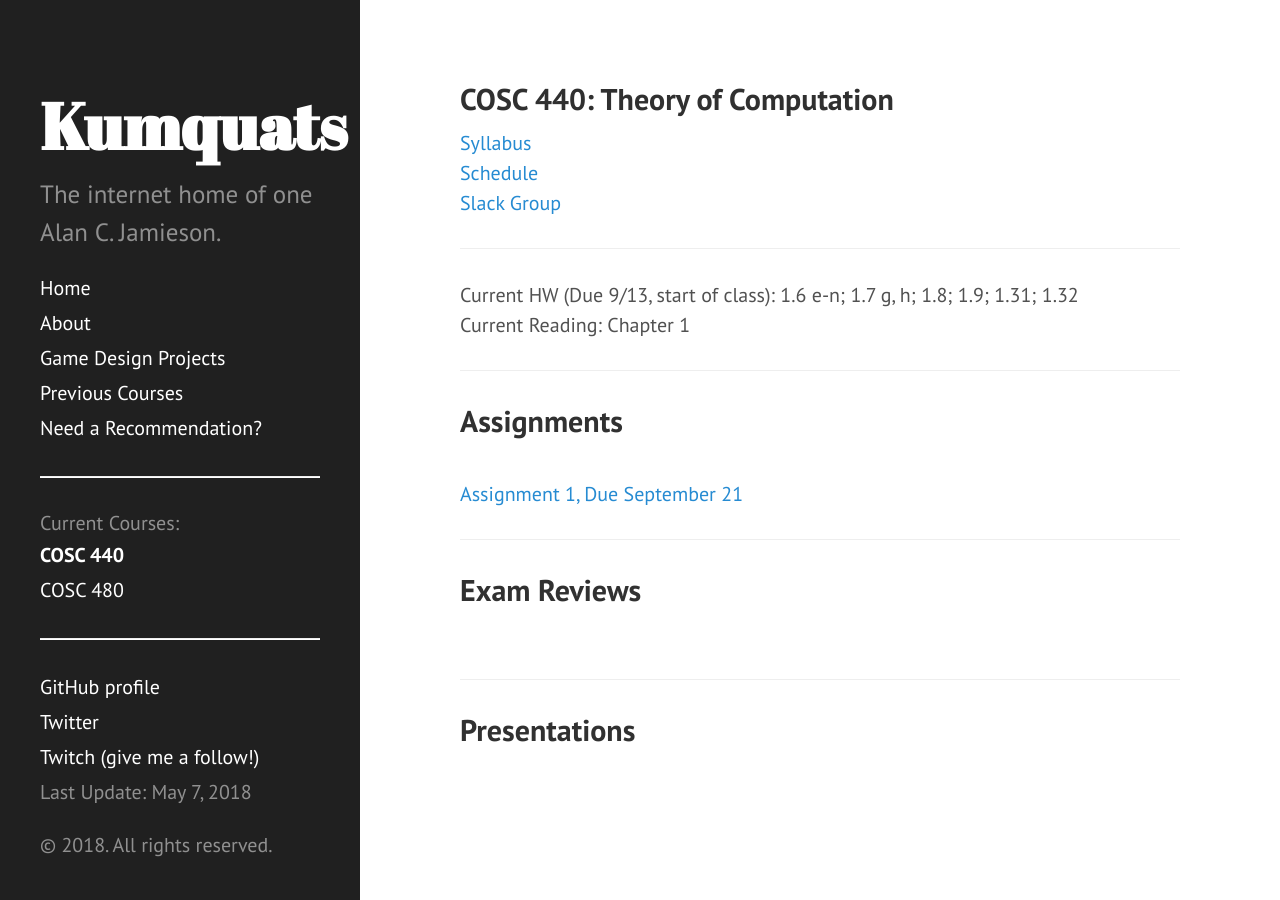
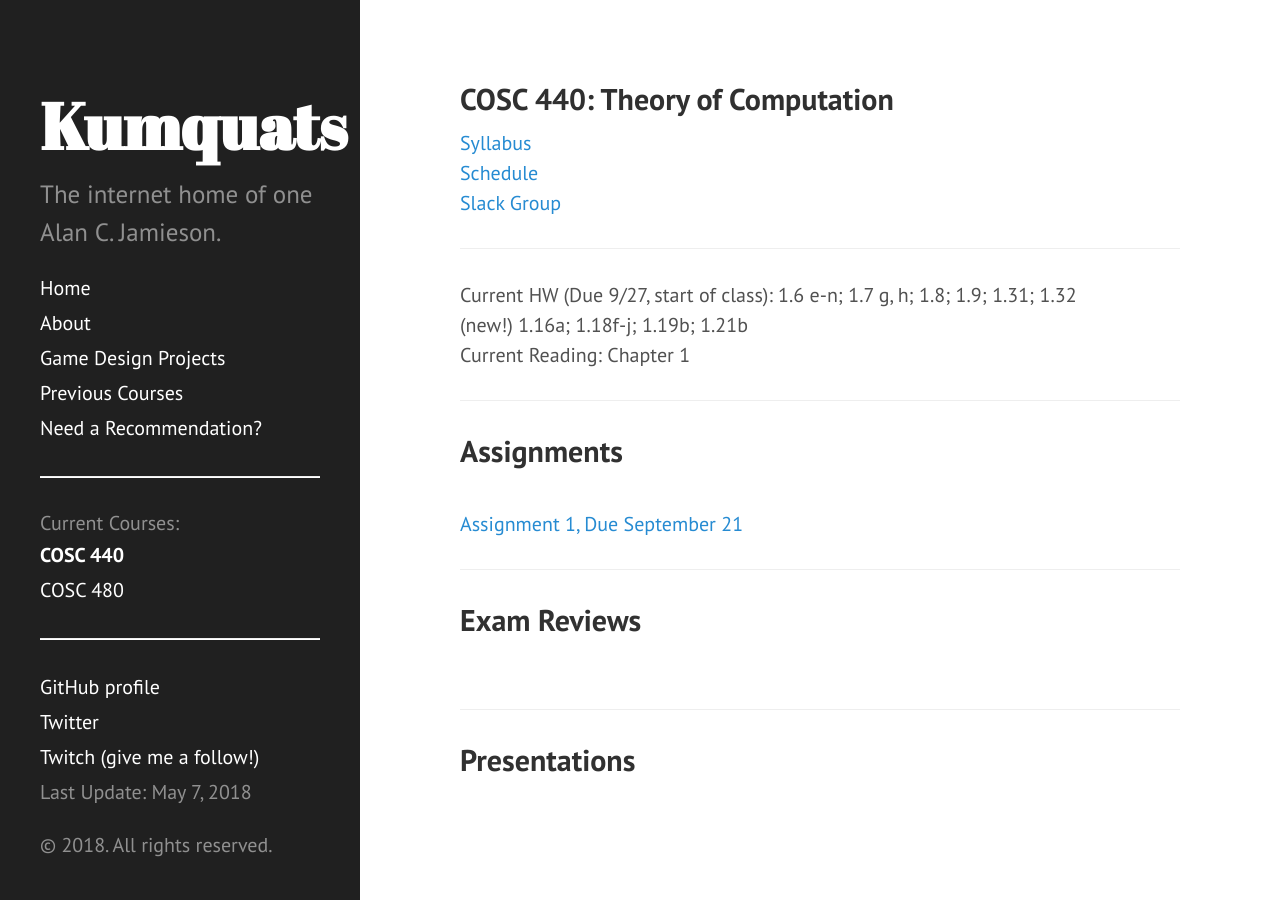
Before and after one commit to ripark/ripark.github.io, a Jekyll site: the page built from f18/cosc440.html, in a window 1280 px wide. Built offline with Jekyll 4.4.1, drawn with Linux system fonts in a browser that asks for light colours; Markdown is read by kramdown in place of the engine named in the settings.

Commit message:
HW update for 440

```diff
--- a/f18/cosc440.html
+++ b/f18/cosc440.html
@@ -10,7 +10,9 @@ shorttitle: "COSC 440"
 <br>
 <a href="https://smcmcs.slack.com/messages/cosc440/">Slack Group</a>
 <hr>
-Current HW (Due 9/13, start of class): 1.6 e-n; 1.7 g, h; 1.8; 1.9; 1.31; 1.32
+Current HW (Due 9/27, start of class): 1.6 e-n; 1.7 g, h; 1.8; 1.9; 1.31; 1.32
+<br>
+(new!) 1.16a; 1.18f-j; 1.19b; 1.21b
 <br>
 Current Reading: Chapter 1
 <hr>
--- a/f18/cosc480.html
+++ b/f18/cosc480.html
@@ -19,6 +19,8 @@ shorttitle: "COSC 480"
 <br>
 <a href="http://ripark.github.io/f18/COSC480ExSep4.ipynb">Notebook from September 4</a>
 <br>
+<a href="http://ripark.github.io/f18/02_Intro_NN_HW.ipynb">Notebook for September 11</a>
+
 <hr>
 <h2>Homeworks and Labs</h2>
 <br>
```
Also changed, not shown: 1 other file.
